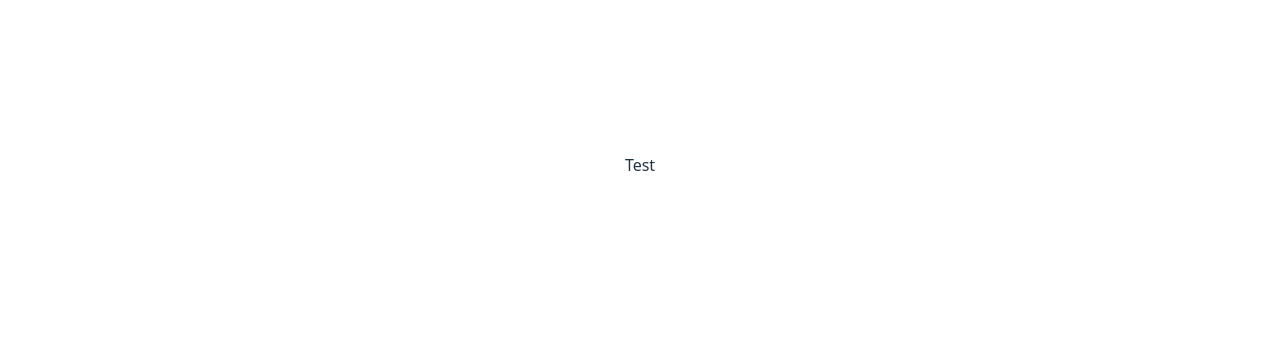
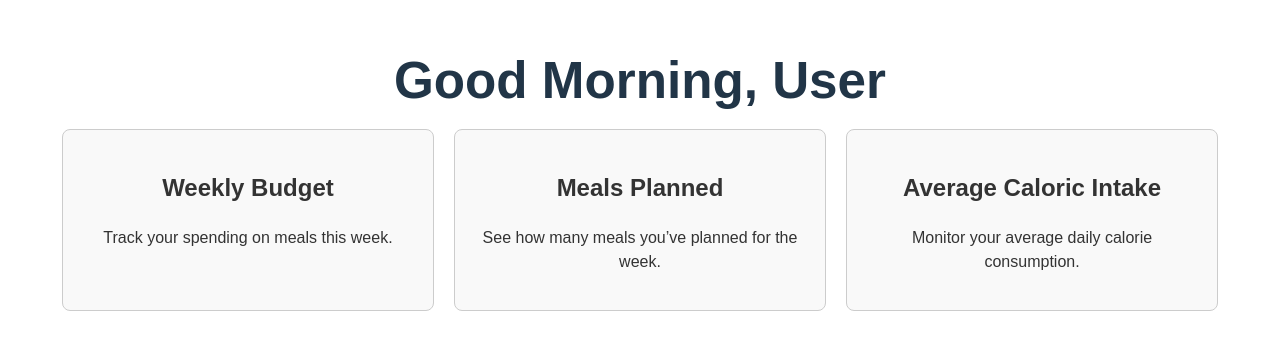
Before and after one commit to LindaMukundwa/NutritionU-Group1, a React (Vite) app in the folder frontend/: page /dashboard in a window 1280 px wide. Shown: the part 235-584 px from the top of the page. Built offline with nearby package versions, Linux system fonts and the light colour scheme.

Commit message:
Created basic dashboard outline

```diff
--- a/frontend/src/App.tsx
+++ b/frontend/src/App.tsx
@@ -6,34 +6,11 @@ import './App.css';
 import Dashboard from './Dashboard'; // Import your Dashboard component
 
 function App() {
-  const [count, setCount] = useState(0);
 
   return (
     <Router>
       <Routes>
-        <Route path="/" element={
-          <>
-            <div>
-              <a href="https://vite.dev" target="_blank">
-                <img src={viteLogo} className="logo" alt="Vite logo" />
-              </a>
-              <a href="https://react.dev" target="_blank">
-                <img src={reactLogo} className="logo react" alt="React logo" />
-              </a>
-            </div>
-            <h1>Vite + React</h1>
-            <div className="card">
-              <button onClick={() => setCount((count) => count + 1)}>
-                count is {count}
-              </button>
-              <p>
-                Edit <code>src/App.tsx</code> and save to test HMR
-              </p>
-            </div>
-            <p className="read-the-docs">
-              Click on the Vite and React logos to learn more
-            </p>
-          </>
+        <Route path="/" element={<></>
         } />
         <Route path="/dashboard" element={<Dashboard />} />
       </Routes>
--- a/frontend/src/Dashboard.tsx
+++ b/frontend/src/Dashboard.tsx
@@ -1,5 +1,46 @@
 function Dashboard() {
-  return <div>Test</div>;
+  return <DashboardSummaryComponent />
 }
 
+function DashboardSummaryComponent() {
+    return (
+      <div style={{ padding: '20px', fontFamily: 'Arial, sans-serif' }}>
+        {/* Title */}
+        <h1 style={{ textAlign: 'center', marginBottom: '20px' }}>Good Morning, User</h1>
+
+        {/* Subcomponents container */}
+        <div style={{ display: 'flex', justifyContent: 'space-between', gap: '20px' }}>
+          {/* Weekly Budget */}
+          <div style={subComponentStyle}>
+            <h2>Weekly Budget</h2>
+            <p>Track your spending on meals this week.</p>
+          </div>
+
+          {/* Meals Planned */}
+          <div style={subComponentStyle}>
+            <h2>Meals Planned</h2>
+            <p>See how many meals you’ve planned for the week.</p>
+          </div>
+
+          {/* Average Caloric Intake */}
+          <div style={subComponentStyle}>
+            <h2>Average Caloric Intake</h2>
+            <p>Monitor your average daily calorie consumption.</p>
+          </div>
+        </div>
+      </div>
+    );
+  }
+
+  // Shared style for subcomponents
+  const subComponentStyle: React.CSSProperties = {
+    flex: 1,
+    border: '1px solid #ccc',
+    borderRadius: '8px',
+    padding: '20px',
+    textAlign: 'center',
+    backgroundColor: '#f9f9f9',
+    color: '#333',
+  };
+
 export default Dashboard;
```
